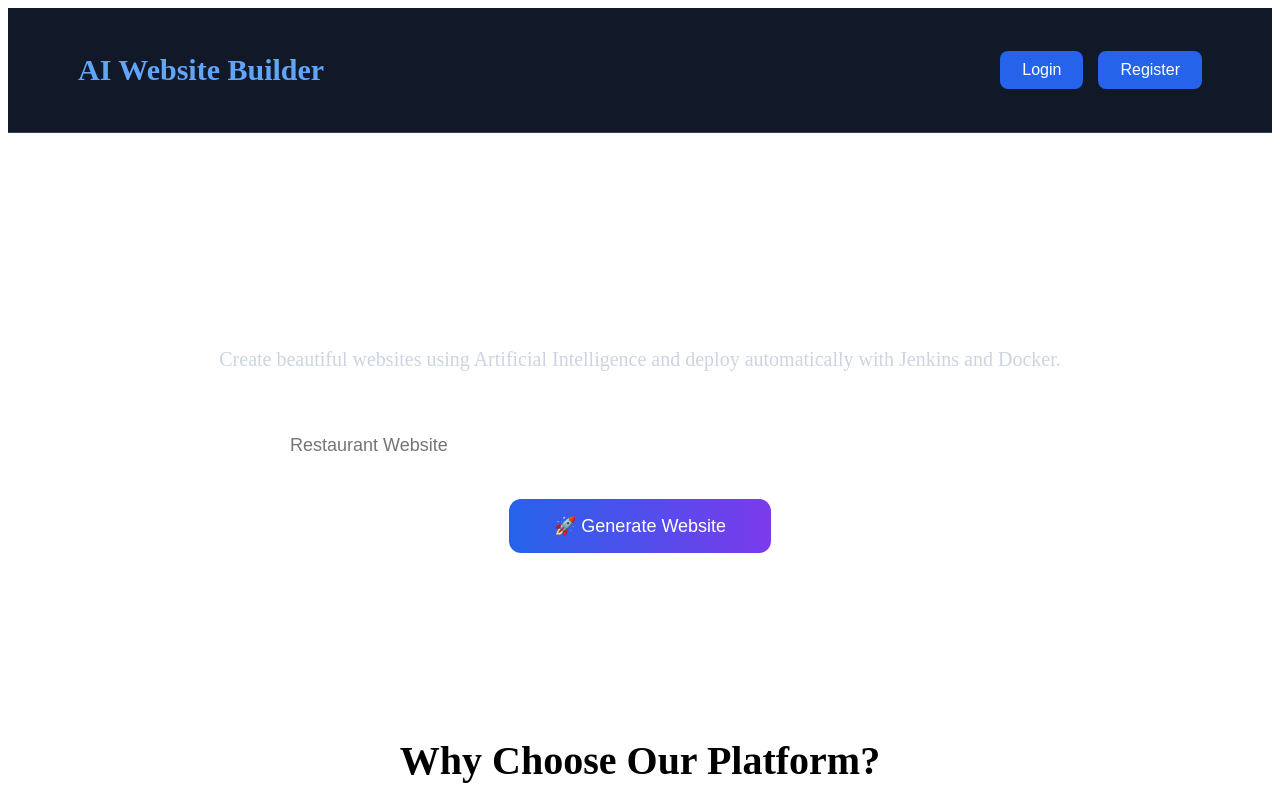
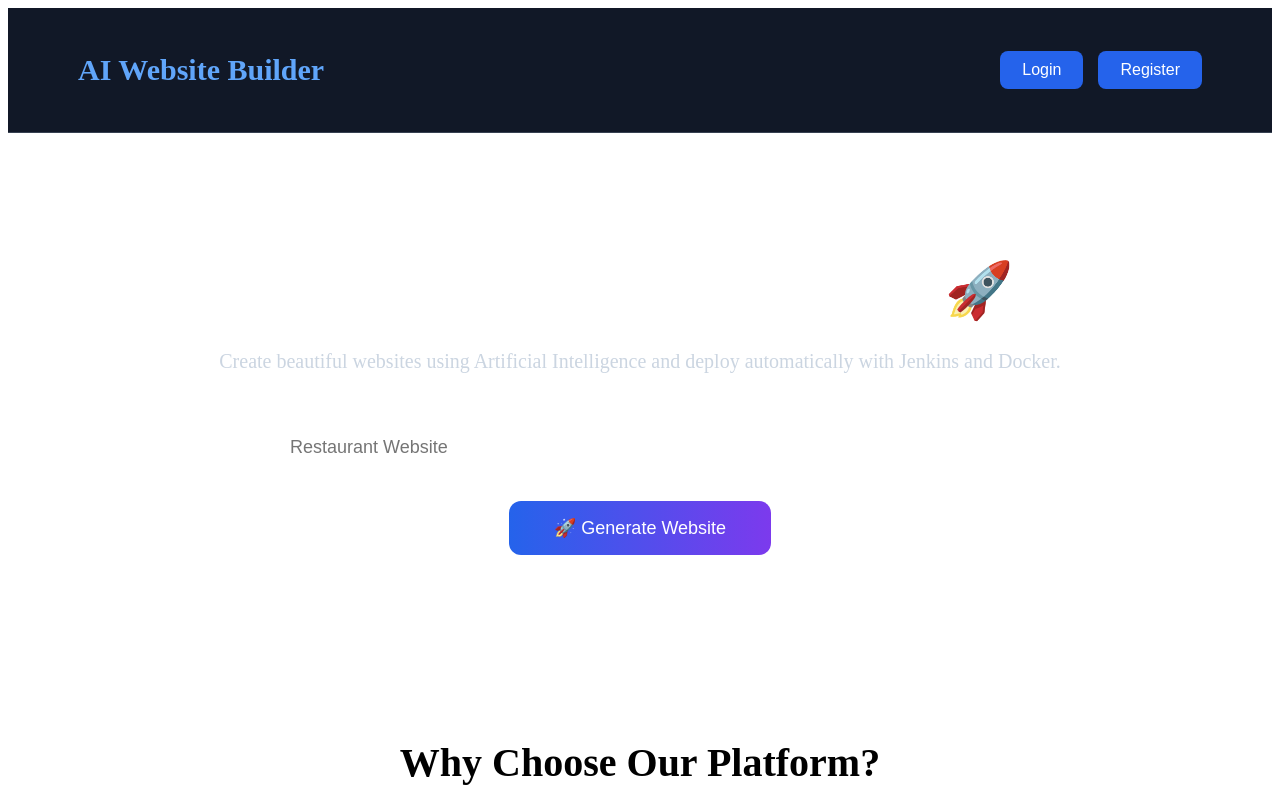
Before and after one commit to shaikfathima14/AI-Website-Builder, a React app in the folder frontend/: page / in a window 1280 px wide. Shown: the top 800 px of the page. Built offline with nearby package versions, Linux system fonts and the light colour scheme; the HTML template or start-up script is replaced by a standard one.

Commit message:
Updated homepage title

```diff
--- a/frontend/src/components/Hero.jsx
+++ b/frontend/src/components/Hero.jsx
@@ -29,7 +29,7 @@ function Hero({ setWebsitePrompt }) {
 
   return (
     <section className="hero">
-      <h1>AI-Powered Dynamic Website Builder</h1>
+      <h1>AI-Powered Dynamic Website Builder 🚀 Version 2</h1>
 
       <p>
         Create beautiful websites using Artificial Intelligence and deploy
```
